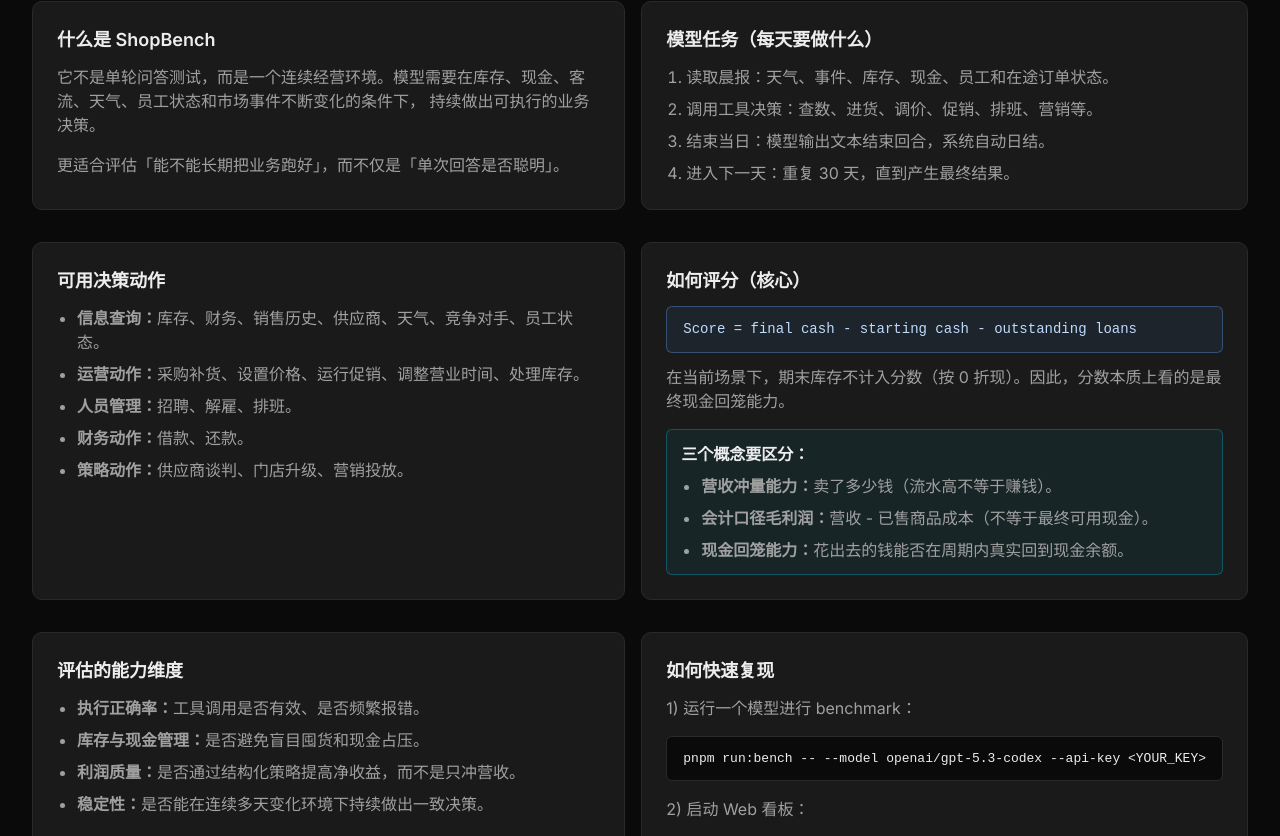
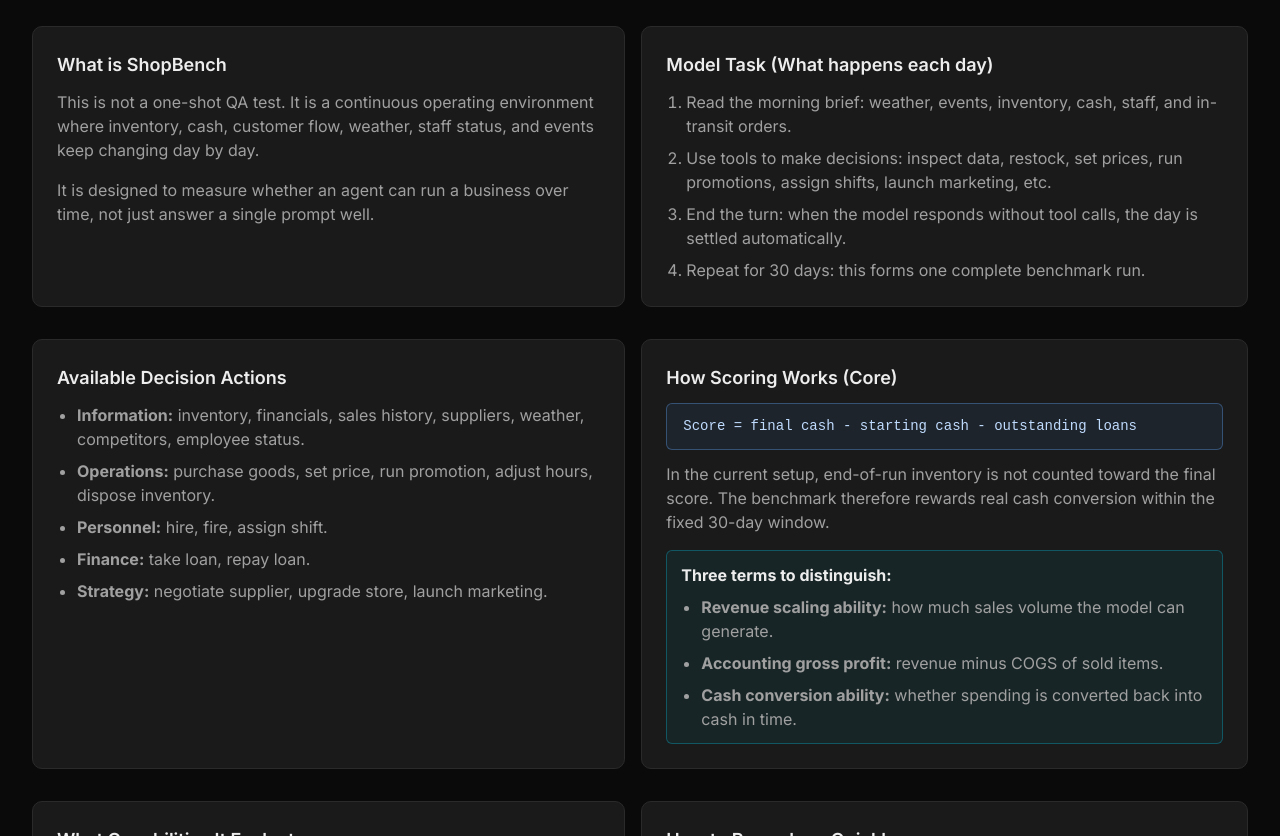
Before and after one commit to DylanDDeng/shopBench, a Next.js app in the folder apps/web/: page /about in a window 1280 px wide. Shown: the part 244-1080 px from the top of the page. Built offline with nearby package versions, Linux system fonts and the light colour scheme.

Commit message:
docs: update about copy and net cash labels
- translate About page content to English for UI consistency
- rename homepage metric labels to 30-Day Net Cash wording

```diff
--- a/apps/web/app/about/page.tsx
+++ b/apps/web/app/about/page.tsx
@@ -2,7 +2,7 @@ import type { Metadata } from "next";
 
 export const metadata: Metadata = {
   title: "About ShopBench — AI Business Simulation Benchmark",
-  description: "了解 ShopBench 如何通过便利店经营仿真评估 AI 模型的决策与执行能力",
+  description: "Learn how ShopBench evaluates AI models through a 30-day convenience store simulation",
 };
 
 export default function AboutPage() {
@@ -11,80 +11,81 @@ export default function AboutPage() {
       <div className="page-header">
         <h1>About ShopBench</h1>
         <p>
-          ShopBench 是一个面向大模型的经营决策 Benchmark：让模型在 30 天便利店仿真中做经营决策，
-          用统一规则比较它们的真实经营能力。
+          ShopBench is an agent benchmark for business decision-making. Models manage a convenience store for 30 simulated days,
+          and are compared under the same environment, tools, and scoring rules.
         </p>
       </div>
 
       <div className="about-grid">
         <section className="card">
-          <h3>什么是 ShopBench</h3>
+          <h3>What is ShopBench</h3>
           <p>
-            它不是单轮问答测试，而是一个连续经营环境。模型需要在库存、现金、客流、天气、员工状态和市场事件不断变化的条件下，
-            持续做出可执行的业务决策。
+            This is not a one-shot QA test. It is a continuous operating environment where inventory, cash, customer flow,
+            weather, staff status, and events keep changing day by day.
           </p>
           <p style={{ marginBottom: 0 }}>
-            更适合评估「能不能长期把业务跑好」，而不仅是「单次回答是否聪明」。
+            It is designed to measure whether an agent can run a business over time, not just answer a single prompt well.
           </p>
         </section>
 
         <section className="card">
-          <h3>模型任务（每天要做什么）</h3>
+          <h3>Model Task (What happens each day)</h3>
           <ol className="about-step-list">
-            <li>读取晨报：天气、事件、库存、现金、员工和在途订单状态。</li>
-            <li>调用工具决策：查数、进货、调价、促销、排班、营销等。</li>
-            <li>结束当日：模型输出文本结束回合，系统自动日结。</li>
-            <li>进入下一天：重复 30 天，直到产生最终结果。</li>
+            <li>Read the morning brief: weather, events, inventory, cash, staff, and in-transit orders.</li>
+            <li>Use tools to make decisions: inspect data, restock, set prices, run promotions, assign shifts, launch marketing, etc.</li>
+            <li>End the turn: when the model responds without tool calls, the day is settled automatically.</li>
+            <li>Repeat for 30 days: this forms one complete benchmark run.</li>
           </ol>
         </section>
 
         <section className="card">
-          <h3>可用决策动作</h3>
+          <h3>Available Decision Actions</h3>
           <ul className="about-step-list">
-            <li><strong>信息查询：</strong>库存、财务、销售历史、供应商、天气、竞争对手、员工状态。</li>
-            <li><strong>运营动作：</strong>采购补货、设置价格、运行促销、调整营业时间、处理库存。</li>
-            <li><strong>人员管理：</strong>招聘、解雇、排班。</li>
-            <li><strong>财务动作：</strong>借款、还款。</li>
-            <li><strong>策略动作：</strong>供应商谈判、门店升级、营销投放。</li>
+            <li><strong>Information:</strong> inventory, financials, sales history, suppliers, weather, competitors, employee status.</li>
+            <li><strong>Operations:</strong> purchase goods, set price, run promotion, adjust hours, dispose inventory.</li>
+            <li><strong>Personnel:</strong> hire, fire, assign shift.</li>
+            <li><strong>Finance:</strong> take loan, repay loan.</li>
+            <li><strong>Strategy:</strong> negotiate supplier, upgrade store, launch marketing.</li>
           </ul>
         </section>
 
         <section className="card">
-          <h3>如何评分（核心）</h3>
+          <h3>How Scoring Works (Core)</h3>
           <div className="about-formula">
             Score = final cash - starting cash - outstanding loans
           </div>
           <p>
-            在当前场景下，期末库存不计入分数（按 0 折现）。因此，分数本质上看的是最终现金回笼能力。
+            In the current setup, end-of-run inventory is not counted toward the final score. The benchmark therefore rewards
+            real cash conversion within the fixed 30-day window.
           </p>
           <div className="about-note">
-            <strong>三个概念要区分：</strong>
+            <strong>Three terms to distinguish:</strong>
             <ul className="about-step-list" style={{ marginTop: "0.5rem" }}>
-              <li><strong>营收冲量能力：</strong>卖了多少钱（流水高不等于赚钱）。</li>
-              <li><strong>会计口径毛利润：</strong>营收 - 已售商品成本（不等于最终可用现金）。</li>
-              <li><strong>现金回笼能力：</strong>花出去的钱能否在周期内真实回到现金余额。</li>
+              <li><strong>Revenue scaling ability:</strong> how much sales volume the model can generate.</li>
+              <li><strong>Accounting gross profit:</strong> revenue minus COGS of sold items.</li>
+              <li><strong>Cash conversion ability:</strong> whether spending is converted back into cash in time.</li>
             </ul>
           </div>
         </section>
 
         <section className="card">
-          <h3>评估的能力维度</h3>
+          <h3>What Capabilities It Evaluates</h3>
           <ul className="about-step-list">
-            <li><strong>执行正确率：</strong>工具调用是否有效、是否频繁报错。</li>
-            <li><strong>库存与现金管理：</strong>是否避免盲目囤货和现金占压。</li>
-            <li><strong>利润质量：</strong>是否通过结构化策略提高净收益，而不是只冲营收。</li>
-            <li><strong>稳定性：</strong>是否能在连续多天变化环境下持续做出一致决策。</li>
+            <li><strong>Execution reliability:</strong> valid and consistent tool use with low error rate.</li>
+            <li><strong>Inventory and cash control:</strong> avoid overstocking and cash lock-up.</li>
+            <li><strong>Profit quality:</strong> improve net outcomes, not just top-line revenue.</li>
+            <li><strong>Stability over time:</strong> maintain robust decisions across many sequential days.</li>
           </ul>
         </section>
 
         <section className="card">
-          <h3>如何快速复现</h3>
-          <p>1) 运行一个模型进行 benchmark：</p>
+          <h3>How to Reproduce Quickly</h3>
+          <p>1) Run one benchmark simulation:</p>
           <pre className="about-code">{`pnpm run:bench -- --model openai/gpt-5.3-codex --api-key <YOUR_KEY>`}</pre>
-          <p>2) 启动 Web 看板：</p>
+          <p>2) Start the web dashboard:</p>
           <pre className="about-code">{`pnpm --filter @shopbench/web dev`}</pre>
           <p style={{ marginBottom: 0 }}>
-            然后打开站点查看 Leaderboard、Compare、Report 和 Replay 页面。
+            Then open the site to view Leaderboard, Compare, Report, and Replay pages.
           </p>
         </section>
       </div>
--- a/apps/web/app/page.tsx
+++ b/apps/web/app/page.tsx
@@ -48,12 +48,12 @@ export default function Home() {
             />
             <MetricCard
               value={best ? formatYen(best.finalScore) : "–"}
-              label="Best Score"
+              label="Best 30-Day Net Cash"
               color={best && best.finalScore >= 0 ? "#10b981" : "#ef4444"}
             />
             <MetricCard
               value={formatYen(avgScore)}
-              label="Average Score"
+              label="Average 30-Day Net Cash"
               color={avgScore >= 0 ? "#10b981" : "#ef4444"}
             />
             <MetricCard
```
